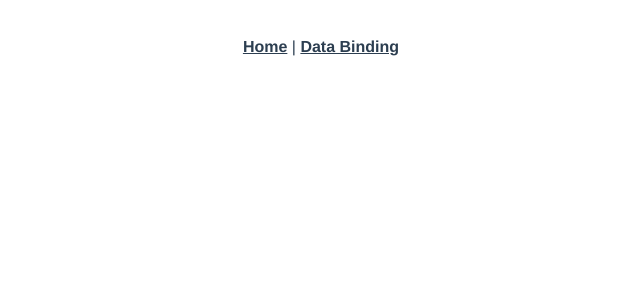
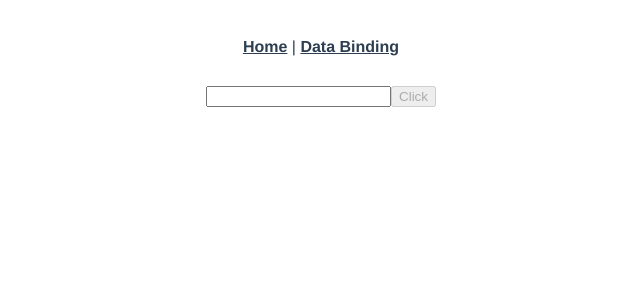
Before and after one commit to GeonwooVincentKim/VueProject, a Vue app: page /dataBindingButton in a window 1280 px wide. Before the commit this address had no page. Shown: the top 300 px of the page, without its empty margins (319-959 px from the left). Built offline with nearby package versions, Linux system fonts and the light colour scheme.

Commit message:
[Feature] - Data Binding Button

```diff
--- a/src/router/index.js
+++ b/src/router/index.js
@@ -9,6 +9,7 @@
 import DataBindingCheckbox from "../views/DataBindingCheckbox.vue";
 import DataBindingCheckbox2 from "../views/DataBindingCheckbox2.vue";
 import DataBindingAttribute from "../views/DataBindingAttribute.vue";
+import DataBindingButton from "../views/DataBindingButton";
 
 const routes = [
   {
@@ -72,6 +73,11 @@
     path: '/dataBindingAttribute',
     name: "DataBindingAttribute",
     component: DataBindingAttribute
+  },
+  {
+    path: '/dataBindingButton',
+    name: "DataBindingButton",
+    component: DataBindingButton
   }
 ]
 
--- /dev/null
+++ b/src/views/DataBindingButton.vue
@@ -0,0 +1,16 @@
+<template>
+    <div>
+        <input type="text" v-model="textValue" />
+        <button type="button" v-bind:disabled="textValue==''">Click</button>
+    </div>
+</template>
+
+<script>
+export default {
+    data () {
+        return {
+            textValue: ""
+        };
+    },
+}
+</script>
```
